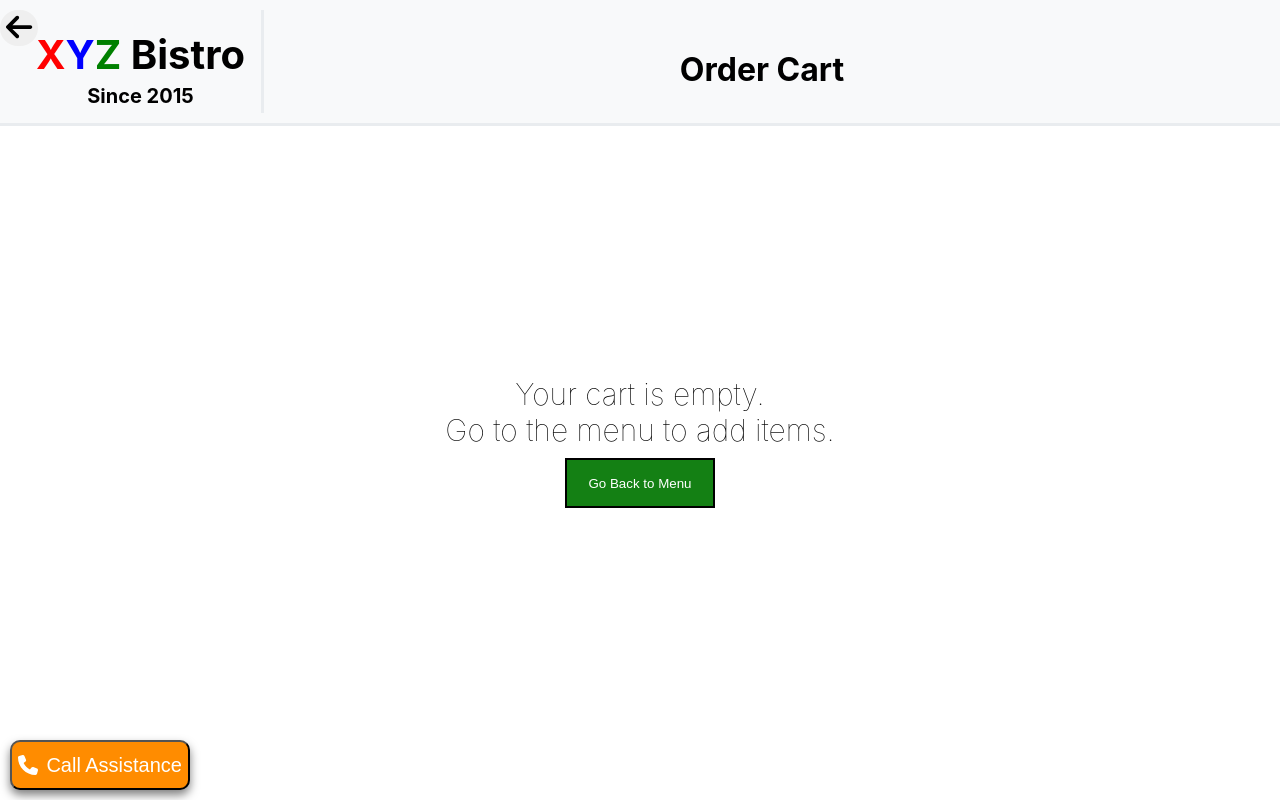
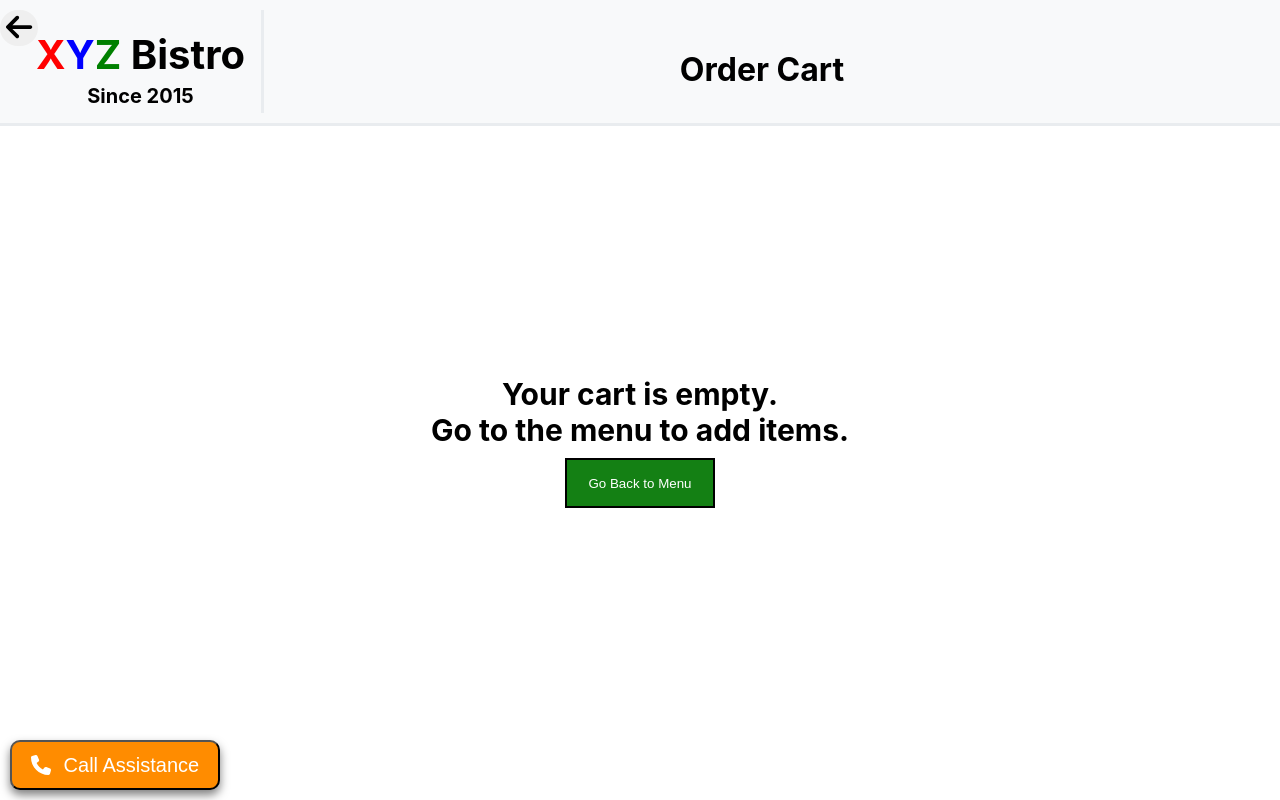
Before and after one commit to SamirG-ov/CPSC481_Project, a React (Create React App) app: page /orderCart in a window 1280 px wide. Built offline with nearby package versions, Linux system fonts and the light colour scheme; the HTML template or start-up script is replaced by a standard one.

Commit message:
fix styling for buttons

```diff
--- a/src/App.js
+++ b/src/App.js
@@ -18,7 +18,7 @@ import Footer from "./components/footer";
 
 function App() {
   return (
-    <div className="App">
+    <div className="App" style={{ paddingBottom: "60px" }}>
       <Router>
         <Routes>
           <Route exact path="/" element={<Welcome />} />
--- a/src/components/assistanceButton.js
+++ b/src/components/assistanceButton.js
@@ -30,7 +30,7 @@ const AssistanceButton = () => {
       <button
         type="button"
         className="view-cart"
-        style={{ width: "180px", backgroundColor: "darkorange" }}
+        style={{ width: "210px", backgroundColor: "darkorange" }}
         onClick={handleAssistanceClick}
       >
         <FontAwesomeIcon icon={faPhone} />
--- a/src/pages/ItemPage.js
+++ b/src/pages/ItemPage.js
@@ -116,7 +116,7 @@ const ItemPage = () => {
                 color: "green",
                 border: "2px solid green",
                 boxShadow: "0px 5px 10px rgba(0, 0, 0, 0.5)",
-                width: "210px",
+                width: "220px",
                 justifyContent: "space-evenly",
                 fontSize: "20px",
               }}
--- a/src/pages/menu.js
+++ b/src/pages/menu.js
@@ -113,7 +113,7 @@ export default function Menu() {
   };
 
   return (
-    <div>
+    <div style={{paddingBottom: "0px"}}>
       <header style={{ display: "flex", justifyContent: "center" }}>
         <BackButton />
         <div className="logo">
--- a/src/styles/menu.css
+++ b/src/styles/menu.css
@@ -50,8 +50,6 @@
   background-color: #f2f2f2;
 }
 
-
-
 .menu-item-details {
   align-self: flex-start;
   display: flex;
@@ -94,8 +92,8 @@ img {
 .add-to-cart-button2 {
   display: flex;
   align-items: center;
-  justify-content: center;
-  width: 150px;
+  justify-content: space-evenly;
+  width: 200px;
   height: 50px;
   border-radius: 10px;
   cursor: pointer;
@@ -143,12 +141,16 @@ input[type="search"]:focus {
   cursor: pointer;
   background-color: green;
   border-radius: 10px;
-  width: 160px;
+  width: 200px;
   height: 50px;
   color: white;
   font-size: 20px;
   display: flex;
-  justify-content: space-between;
+  justify-content: space-evenly;
   align-items: center;
   box-shadow: 0px 5px 10px rgba(0, 0, 0, 0.5);
 }
+
+.css-19kzrtu {
+  padding-bottom: 0px !important;
+}
--- a/src/styles/orderCart.css
+++ b/src/styles/orderCart.css
@@ -58,7 +58,7 @@ header {
 
 .empty-message {
   font-size: 30px;
-  font-weight: lighter;
+  font-weight: bold;
   padding: 20px;
   margin-bottom: -20px;
 }
```
